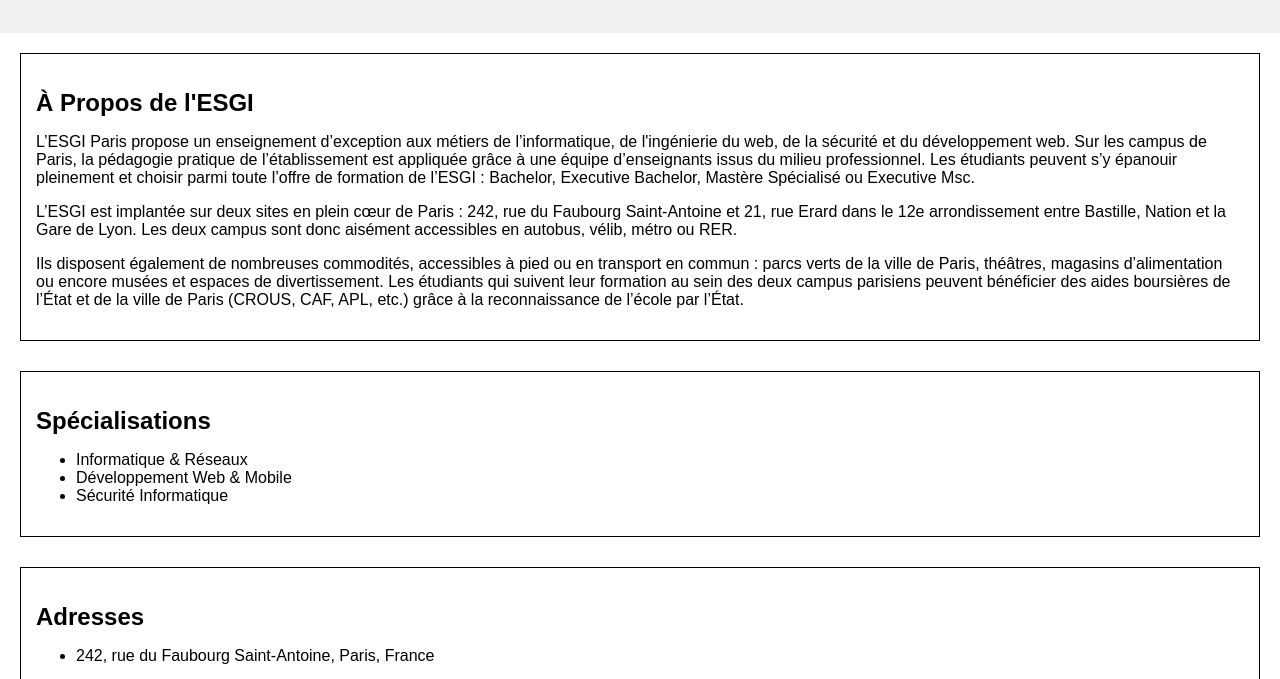
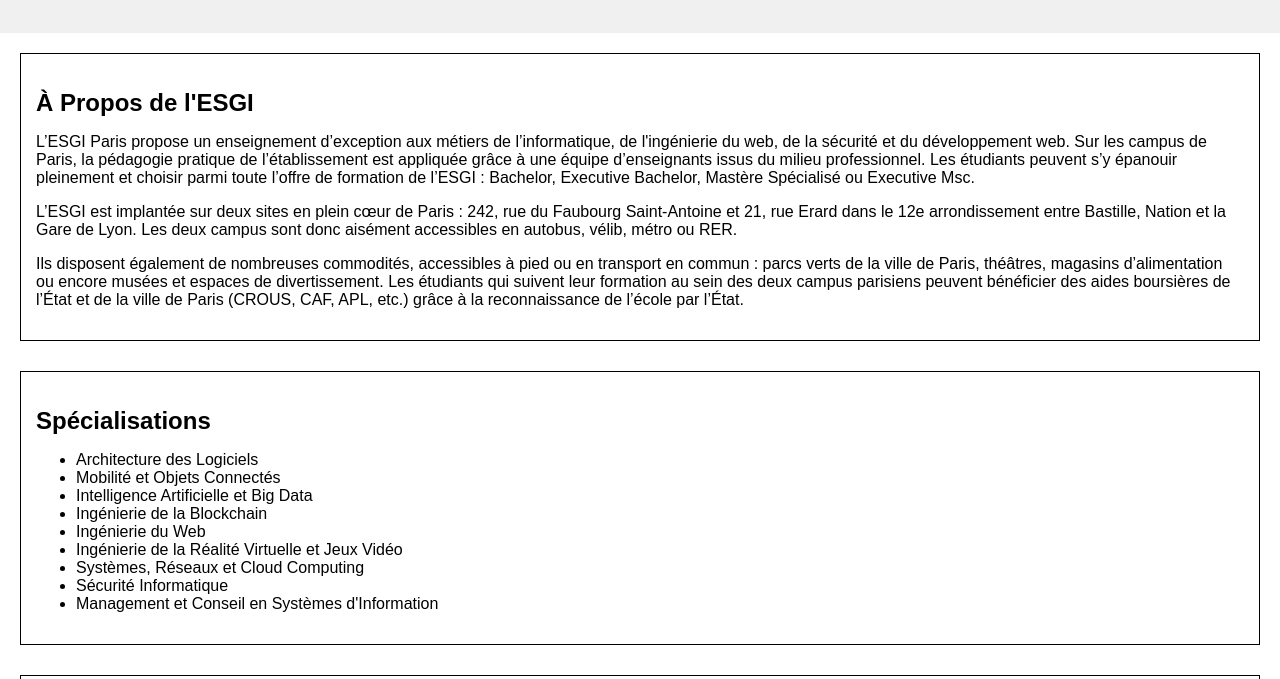
Before and after one commit to Gohso/TP_Github, a plain HTML site: page index.html in a window 1280 px wide. Shown: the part 121-800 px from the top of the page. Drawn offline with Linux system fonts and the light colour scheme.

Commit message:
[EDIT] inedx.html ajout spécialité

```diff
--- a/index.html
+++ b/index.html
@@ -24,10 +24,15 @@
     <section id="specializations">
       <h2>Spécialisations</h2>
       <ul>
-        <li>Informatique & Réseaux</li>
-        <li>Développement Web & Mobile</li>
-        <li>Sécurité Informatique</li>
-        <!-- Add other specializations -->
+        <li>Architecture des Logiciels</li>
+        <li>Mobilité et Objets Connectés</li>
+        <li>Intelligence Artificielle et Big Data</li>
+        <li>Ingénierie de la Blockchain</li>
+       <li>Ingénierie du Web</li>
+       <li>Ingénierie de la Réalité Virtuelle et Jeux Vidéo</li>
+       <li>Systèmes, Réseaux et Cloud Computing</li>
+       <li>Sécurité Informatique</li>
+       <li>Management et Conseil en Systèmes d'Information</li>
       </ul>
     </section>
 
```
